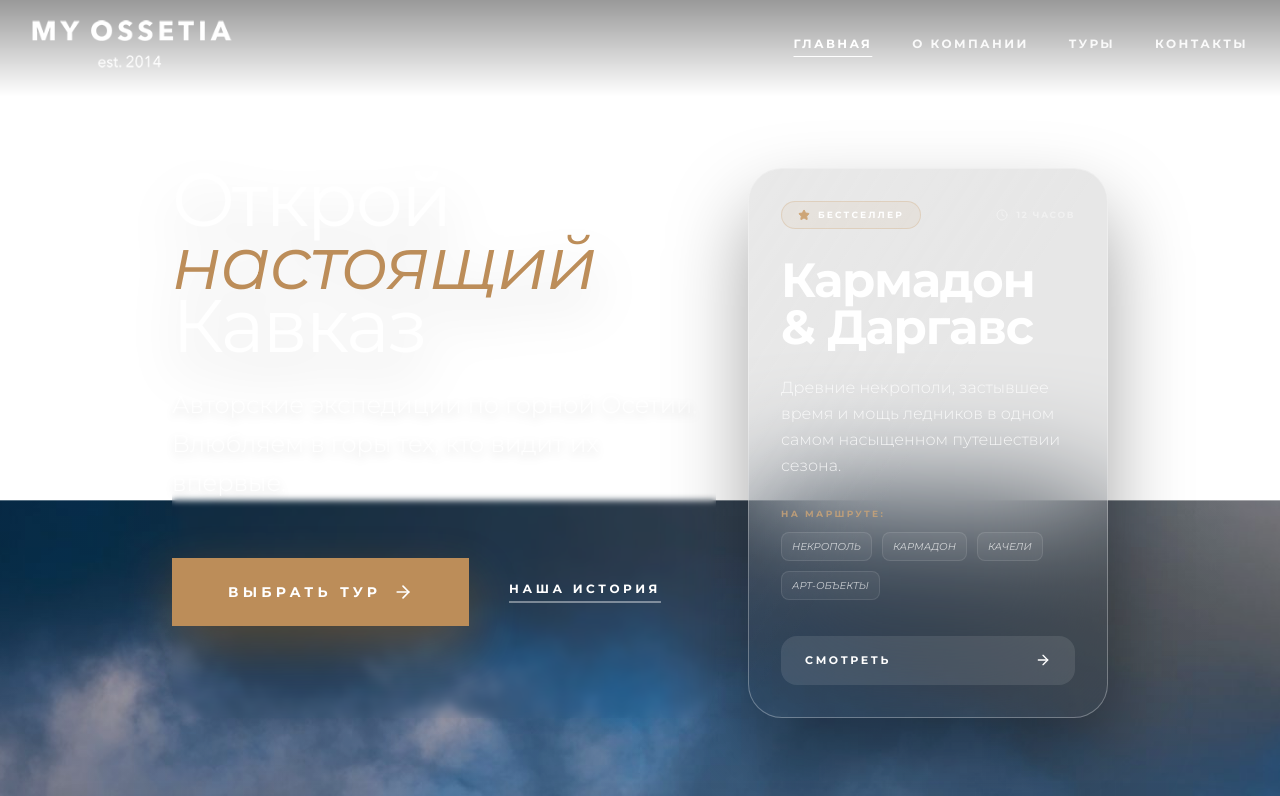
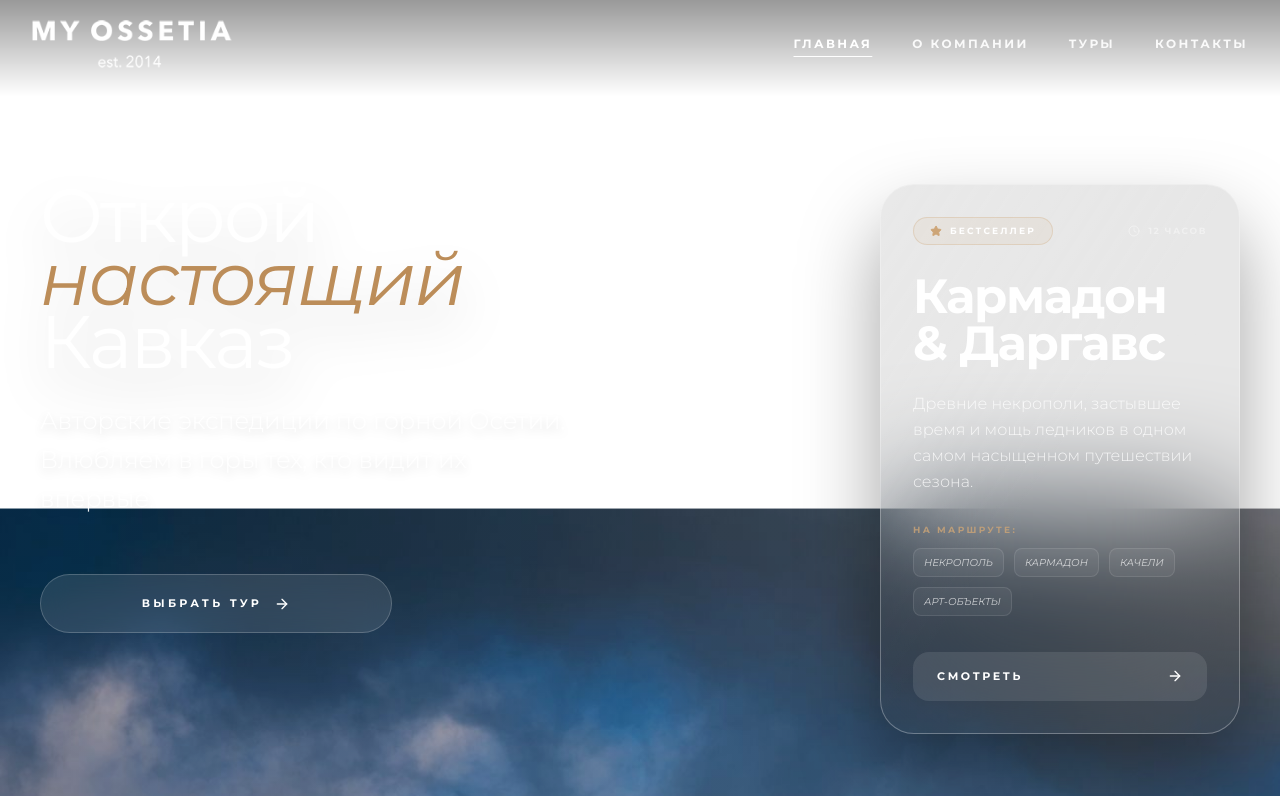
Before and after one commit to NGPpQr0oWJ12/my-ossetia-tour, a React (Vite) app: page / in a window 1280 px wide. Shown: the top 796 px of the page. Built offline with nearby package versions, Linux system fonts and the light colour scheme.

Commit message:
feat: add Home page component with hero section and tour showcase using motion animations

```diff
--- a/src/pages/Home.tsx
+++ b/src/pages/Home.tsx
@@ -130,7 +130,7 @@ export default function Home() {
   return (
     <div className="w-full bg-white">
       {/* Hero Section - Airy Editorial Layout */}
-      <section className="relative overflow-hidden w-full pt-24 pb-0 sm:pt-28 sm:pb-4 min-[1700px]:pt-0">
+      <section className="relative overflow-hidden w-full pt-28 pb-0 sm:pt-32 sm:pb-4 min-[1700px]:pt-0">
         <motion.div style={{ y: yHero }} className="absolute inset-0 z-0 w-full h-[140%] -top-[20%]">
           <img
             src={heroImage}
@@ -144,12 +144,12 @@ export default function Home() {
         </motion.div>
 
         <div className="relative z-10 flex min-h-[auto] items-start min-[1700px]:items-center min-[1700px]:h-full min-[1700px]:min-h-0">
-            <div className="w-full max-w-7xl mx-auto px-5 sm:px-6 lg:px-8 xl:px-10 min-[1700px]:px-16 pt-8 pb-0 sm:pt-10 sm:pb-4 lg:pt-14 lg:pb-8 min-[1700px]:py-20">
-              <div className="grid gap-10 xl:grid-cols-[minmax(0,auto)_22.5rem] justify-center xl:gap-8 2xl:grid-cols-[minmax(0,auto)_24rem] 2xl:gap-16 min-[1700px]:grid-cols-[minmax(0,auto)_27rem] min-[1700px]:gap-24">
+          <div className="w-full max-w-7xl mx-auto px-5 sm:px-6 lg:px-8 xl:px-10 min-[1700px]:px-16 pt-8 pb-0 sm:pt-10 sm:pb-4 lg:pt-14 lg:pb-8 min-[1700px]:py-20">
+            <div className="grid gap-10 xl:grid-cols-[minmax(0,1fr)_22.5rem] xl:justify-between xl:gap-8 2xl:grid-cols-[minmax(0,1fr)_24rem] 2xl:gap-16 min-[1700px]:grid-cols-[minmax(0,1fr)_27rem] min-[1700px]:gap-24">
 
               {/* Left Column: Main Impact */}
               <div className="grid min-w-0">
-                <div className="flex max-w-[38rem] min-w-0 flex-col rounded-[2rem] bg-black/10 px-4 py-5 shadow-[0_20px_60px_rgba(0,0,0,0.12)] backdrop-blur-[3px] sm:bg-transparent sm:px-0 sm:py-0 sm:shadow-none sm:backdrop-blur-0 xl:max-w-[34rem] min-[1700px]:max-w-[46rem]">
+                <div className="flex max-w-[38rem] min-w-0 flex-col xl:max-w-[34rem] min-[1700px]:max-w-[46rem]">
                   <motion.h1
                     initial={{ opacity: 0, y: 20 }}
                     animate={{ opacity: 1, y: 0 }}
@@ -187,21 +187,13 @@ export default function Home() {
                     initial={{ opacity: 0, y: 20 }}
                     animate={{ opacity: 1, y: 0 }}
                     transition={{ duration: 0.3, delay: 0.15, ease: "circOut" }}
-                    className="flex flex-col items-stretch gap-3 sm:flex-row sm:flex-wrap sm:items-center sm:gap-8 lg:gap-10"
+                    className="flex flex-col items-stretch gap-3 sm:flex-row sm:items-center"
                   >
                     <Link
                       to="/tours"
-                      className="group relative inline-flex min-h-14 w-full items-center justify-between overflow-hidden rounded-[1.4rem] bg-accent-500 px-6 py-4 text-[11px] font-bold uppercase tracking-[0.24em] text-white shadow-[0_20px_50px_rgba(217,119,6,0.3)] transition-all duration-500 hover:-translate-y-1 sm:min-h-0 sm:w-auto sm:justify-center sm:rounded-none sm:px-14 sm:py-6 sm:text-sm sm:tracking-[0.3em]"
+                      className="group relative inline-flex min-h-14 w-full items-center justify-center overflow-hidden rounded-[2rem] border border-white/20 bg-white/10 px-10 py-5 text-[11px] font-bold uppercase tracking-[0.3em] text-white backdrop-blur-md transition-all duration-300 hover:bg-accent-500 sm:min-h-0 sm:w-[22rem]"
                     >
-                      <span className="absolute inset-0 translate-y-full bg-accent-600 transition-transform duration-300 ease-out group-hover:translate-y-0"></span>
-                      <span className="relative z-10 flex items-center gap-3">Выбрать тур <ArrowRight className="h-5 w-5" /></span>
-                    </Link>
-
-                    <Link
-                      to="/about"
-                      className="group inline-flex min-h-12 w-full items-center justify-between rounded-[1.15rem] border border-white/15 bg-white/8 px-4 text-[11px] font-bold uppercase tracking-[0.24em] text-white transition-all hover:border-accent-500 hover:text-accent-500 sm:min-h-0 sm:w-fit sm:justify-start sm:rounded-none sm:border-0 sm:bg-transparent sm:px-0 sm:pb-1 sm:border-b-2 sm:border-white/40 sm:text-xs sm:tracking-[0.3em]"
-                    >
-                      Наша история
+                      <span className="relative z-10 flex items-center gap-3">Выбрать тур <ArrowRight className="h-4 w-4" /></span>
                     </Link>
                   </motion.div>
 
@@ -214,20 +206,20 @@ export default function Home() {
                     <div className="mb-5 flex flex-wrap items-center justify-between gap-3">
                       <div className="inline-flex items-center gap-2 rounded-full border border-accent-400/30 bg-accent-400/10 px-4 py-2 text-[10px] font-bold uppercase tracking-[0.28em] text-accent-300">
                         <Star className="h-3 w-3 fill-accent-400 text-accent-400" />
-                        Р‘РµСЃС‚СЃРµР»Р»РµСЂ
+                        Популярный маршрут
                       </div>
                       <div className="flex items-center gap-2 text-[10px] font-bold uppercase tracking-[0.2em] text-white/55">
-                        <Clock className="h-3 w-3" /> 12 С‡Р°СЃРѕРІ
+                        <Clock className="h-3 w-3" /> 12 часов
                       </div>
                     </div>
 
                     <div className="grid gap-5 xl:grid-cols-[minmax(0,1fr)_auto] xl:items-end">
                       <div>
                         <h3 className="mb-3 font-serif text-3xl font-bold leading-[1.05] text-white xl:text-[2.6rem]">
-                          РљР°СЂРјР°РґРѕРЅ &amp; Р”Р°СЂРіР°РІСЃ
+                          Кармадон &amp; Даргавс
                         </h3>
                         <p className="max-w-2xl text-base font-light leading-relaxed text-white/78">
-                          Р”СЂРµРІРЅРёРµ РЅРµРєСЂРѕРїРѕР»Рё, Р·Р°СЃС‚С‹РІС€РµРµ РІСЂРµРјСЏ Рё РјРѕС‰СЊ Р»РµРґРЅРёРєРѕРІ РІ СЃР°РјРѕРј РЅР°СЃС‹С‰РµРЅРЅРѕРј РјР°СЂС€СЂСѓС‚Рµ СЃРµР·РѕРЅР°.
+                          Древние некрополи, застывшее время и мощь ледников в одном самом насыщенном путешествии сезона.
                         </p>
                       </div>
 
@@ -235,13 +227,13 @@ export default function Home() {
                         to="/tours/1"
                         className="group/compact inline-flex min-h-12 items-center justify-between gap-4 rounded-2xl bg-white/10 px-5 py-3 text-[11px] font-bold uppercase tracking-[0.24em] text-white transition-all duration-300 hover:bg-accent-500 xl:min-w-[15rem]"
                       >
-                        РЎРјРѕС‚СЂРµС‚СЊ
+                        Смотреть
                         <ArrowRight className="h-4 w-4 transition-transform group-hover/compact:translate-x-1" />
                       </Link>
                     </div>
 
                     <div className="mt-5 flex flex-wrap gap-3">
-                      {['РќРµРєСЂРѕРїРѕР»СЊ', 'РљР°СЂРјР°РґРѕРЅ', 'РљР°С‡РµР»Рё', 'РђСЂС‚-РѕР±СЉРµРєС‚С‹'].map((tag) => (
+                      {['Некрополь', 'Кармадон', 'Качели', 'Арт-объекты'].map((tag) => (
                         <span key={tag} className="rounded-lg border border-white/10 bg-white/5 px-3 py-1.5 text-[11px] uppercase italic text-white/70">
                           {tag}
                         </span>
```
Also changed, not shown: 1 other file (tests, documents, lock files or other folders).
